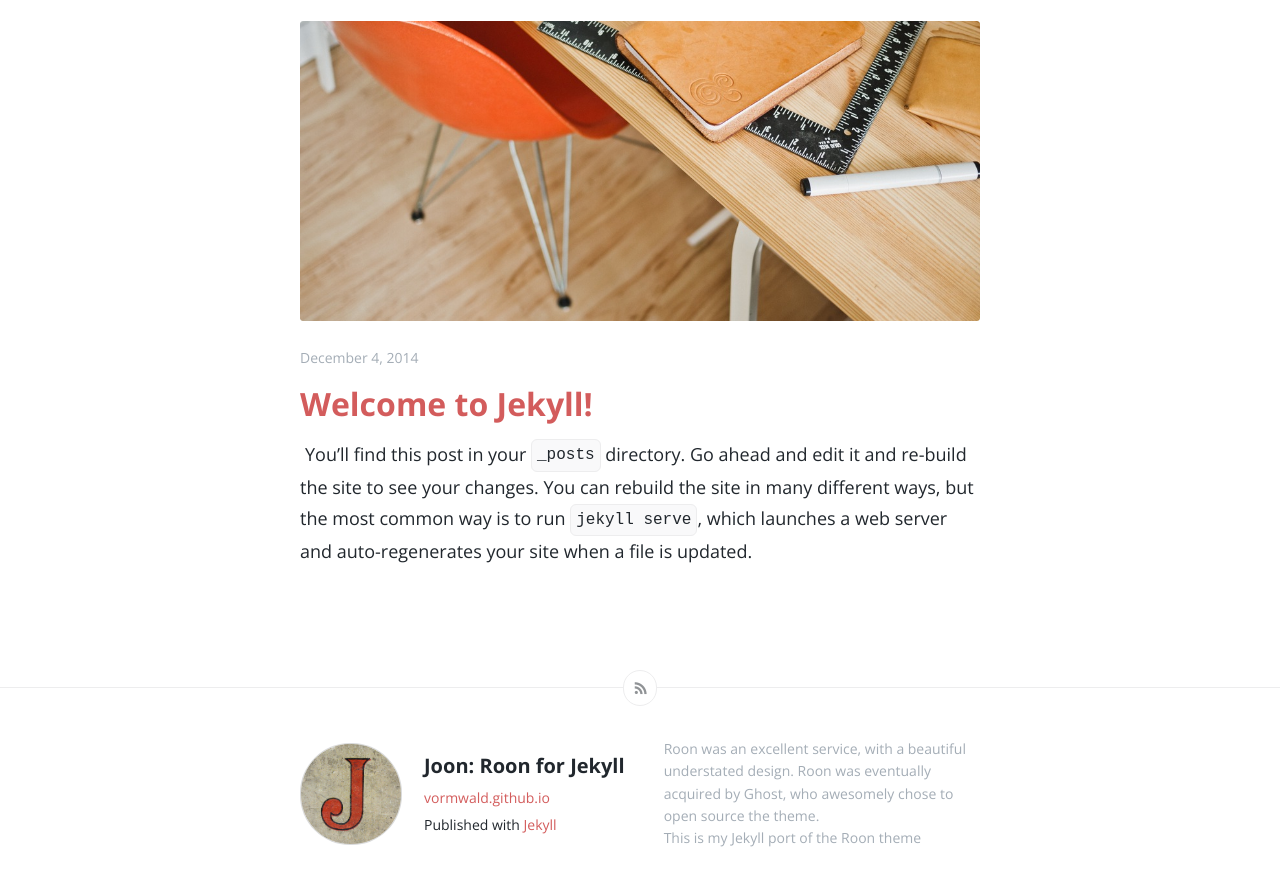
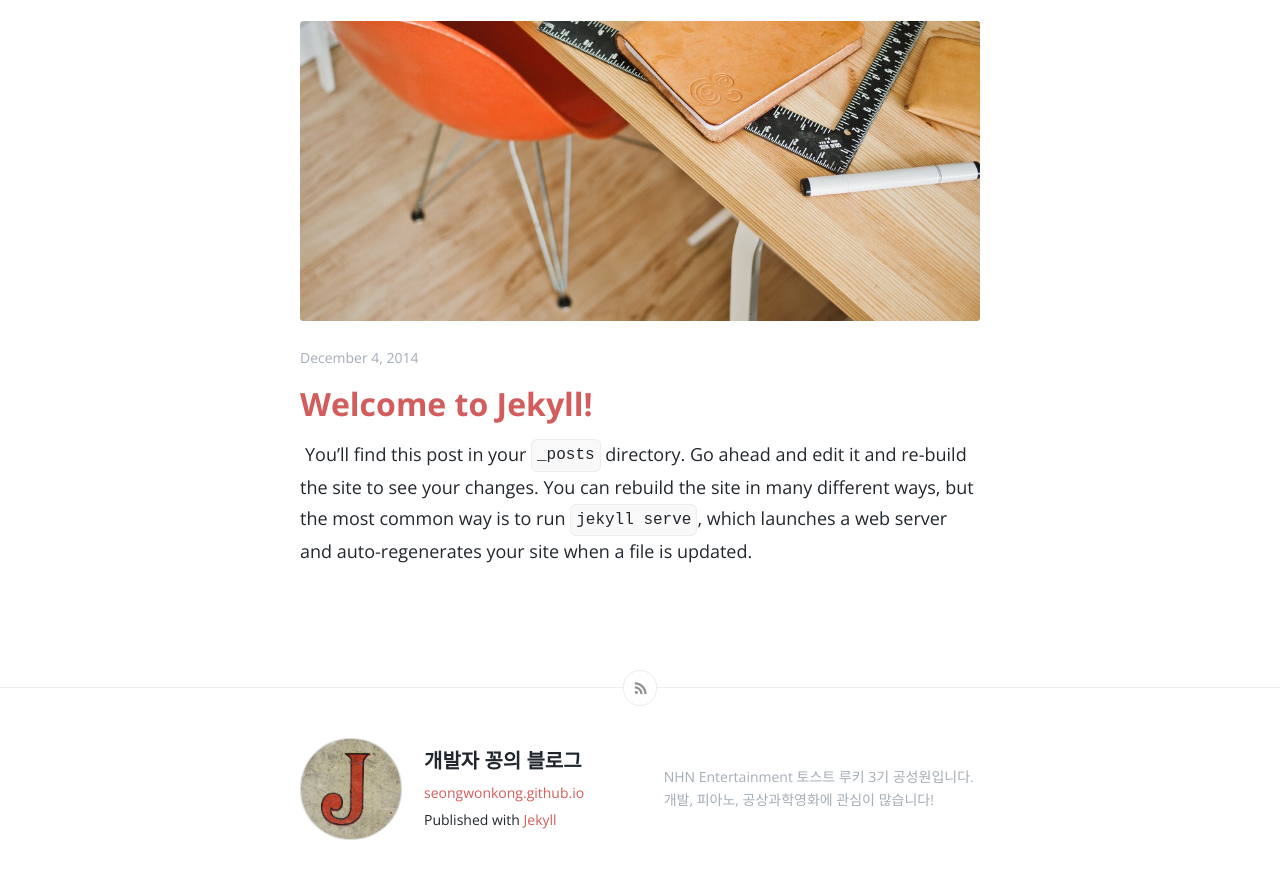
Before and after one commit to SeongWonKong/seongwonkong.github.io, a Jekyll site: the page built from index.html, in a window 1280 px wide and 900 px high, scrolled down 861 px. Shown: the top 886 px of the window. Built offline with Jekyll 4.4.1, drawn with Linux system fonts in a browser that asks for light colours; some of the changed text lies outside the part shown.

Commit message:
config changed

```diff
--- a/_config.yml
+++ b/_config.yml
@@ -1,15 +1,14 @@
 # Site settings
-title: "Joon: Roon for Jekyll"
+title: "개발자 꽁의 블로그"
 logo: logo.png # image from https://www.flickr.com/photos/lwr/5496279831/in/set-72157594159055823
-email: your-email@domain.com
+email: seongwonkong@nhnent.com
 description: > # this means to ignore newlines until "baseurl:"
-  Roon was an excellent service, with a beautiful understated design. Roon
-  was eventually acquired by Ghost, who awesomely chose to open source the theme.
-  <br/>This is my Jekyll port of the Roon theme
-url: "http://vormwald.github.io" # the base hostname & protocol for your site
+  NHN Entertainment 토스트 루키 3기 공성원입니다.<br/>
+  개발, 피아노, 공상과학영화에 관심이 많습니다!
+url: "http://seongwonkong.github.io" # the base hostname & protocol for your site
 baseurl: "" # the subpath of your site, e.g. /blog/
-twitter_username: jekyllrb
-github_username:  jekyll
+twitter_username: NULL
+github_username:  SeongWongKong
 
 # Build settings
 markdown: kramdown
```
